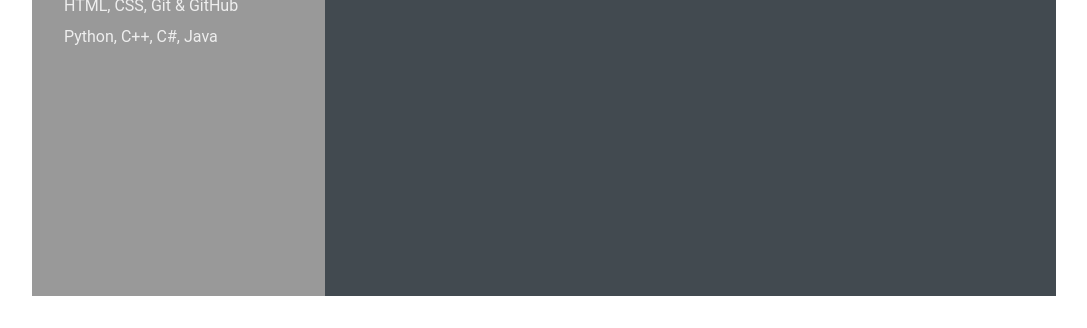
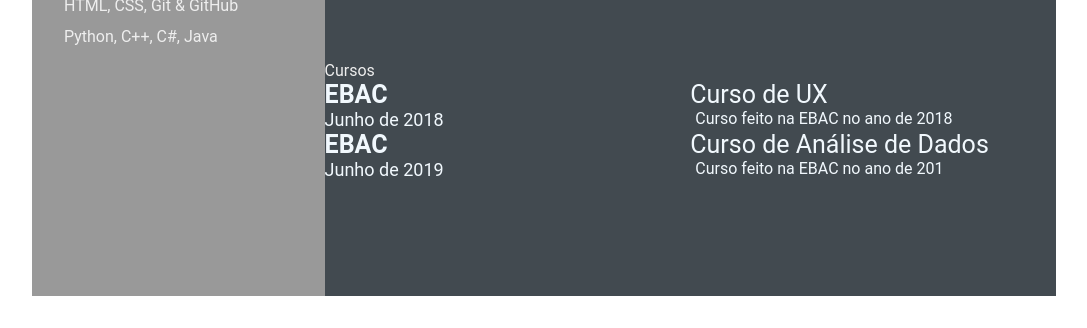
Before and after one commit to pedropzd/pedropzd.github.io, a plain HTML site: page index.html in a window 1280 px wide. Shown: the part 536-864 px from the top of the page, without its empty margins (96-1183 px from the left). Drawn offline with Linux system fonts and the light colour scheme.

Commit message:
feature: add awards (#6)

```diff
--- a/index.html
+++ b/index.html
@@ -104,6 +104,31 @@
                     </div>
                 </div>
             </section>
+            <section class="awards gap">
+                <div class="right-title">Cursos</div>
+                <div class="awards-contents">
+                    <div class="awards-left">
+                        <p class="awards-company-name">EBAC</p>
+                        <p class="awards-time-period">Junho de 2018</p>
+                    </div>
+                    <div class="awards-right">
+                        <p class="awards-name">Curso de UX</p>
+                        <p class="awards-desc">
+                            Curso feito na EBAC no ano de 2018
+                        </p>
+                    </div>
+                    <div class="awards-left">
+                        <p class="awards-company-name">EBAC</p>
+                        <p class="awards-time-period">Junho de 2019</p>
+                    </div>
+                    <div class="awards-right">
+                        <p class="awards-name">Curso de Análise de Dados</p>
+                        <p class="awards-desc">
+                            Curso feito na EBAC no ano de 201
+                        </p>
+                    </div>
+                </div>
+            </section>
         </section>
     </main>
 </body>
```
